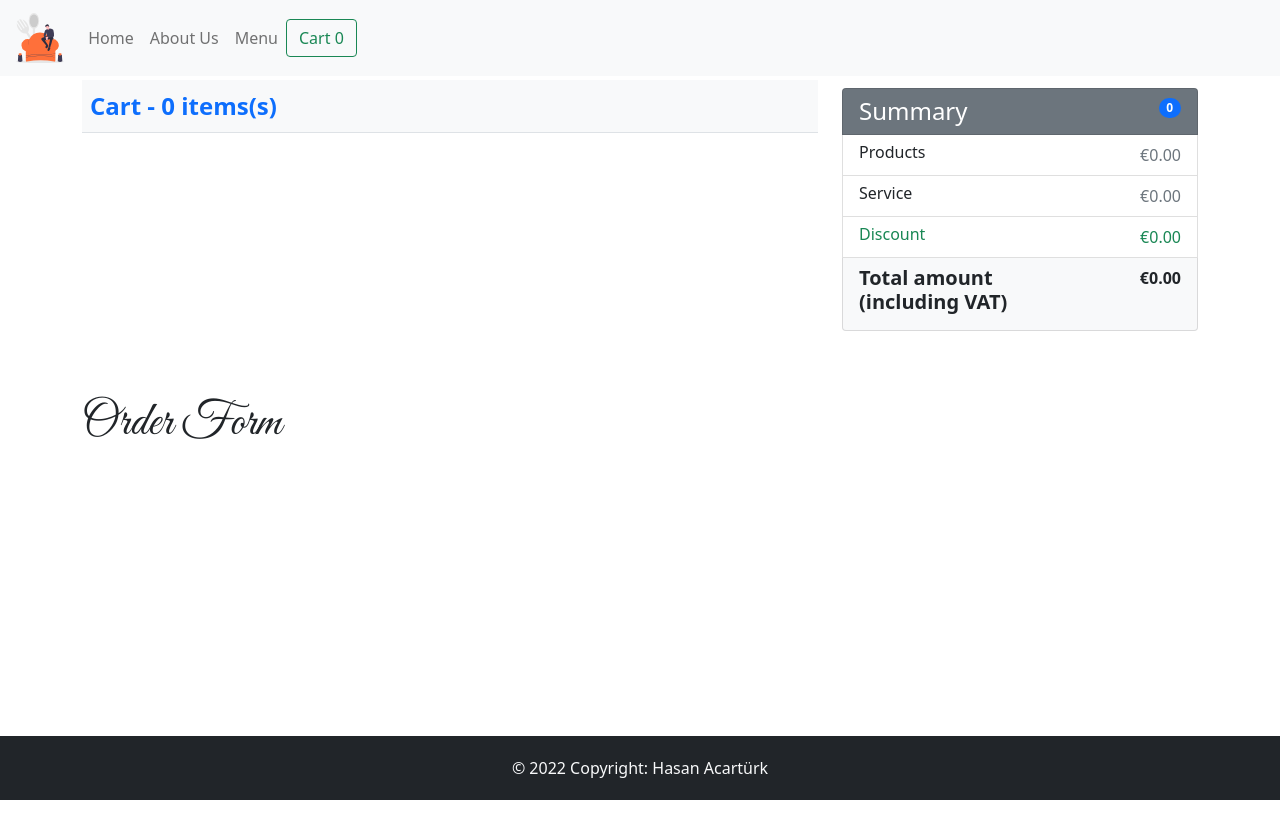
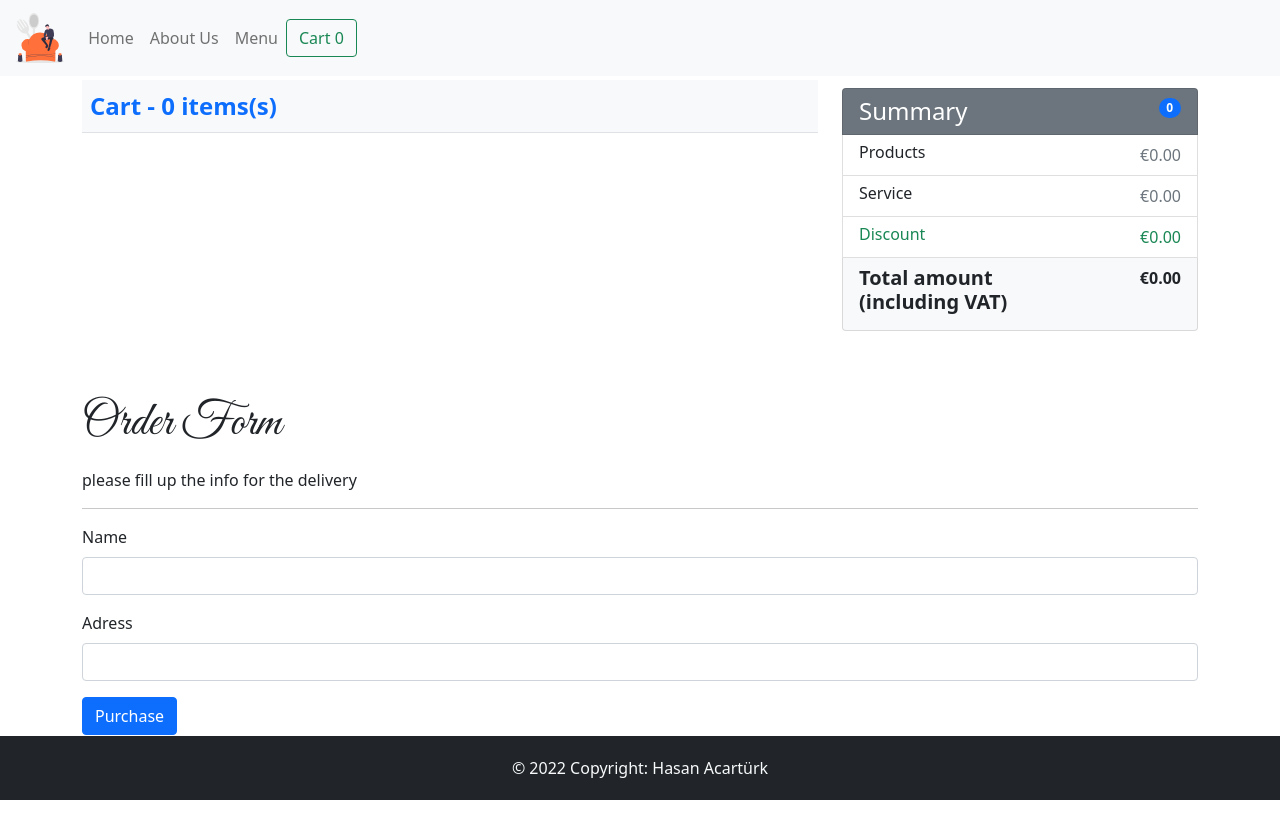
Before and after one commit to hsntrk/FE16-CR6-HasanAcartuerk, an Angular app: page /cart in a window 1280 px wide. Shown: the top 838 px of the page. Before the commit the page ends 800 px from the top, so only its background shows below. Built offline with nearby package versions, Linux system fonts and the light colour scheme.

Commit message:
order form added in cart

```diff
--- a/src/app/cart/cart.component.html
+++ b/src/app/cart/cart.component.html
@@ -69,6 +69,21 @@
 
 </div>
 
+<!-- Section Order Form -->
+
 <div class="container mt-5 mb-5 form-bottom">
-    <h1 class="mt-5 mb-5">Order Form</h1>
+    <h1 class="mt-5 mb-3">Order Form</h1>
+    <p>please fill up the info for the delivery</p>
+    <hr>
+    <form>
+        <div class="mb-3">
+            <label for="exampleInputNamel1" class="form-label">Name</label>
+            <input type="text" class="form-control" id="exampleInputNamel1" aria-describedby="nameHelp">
+        </div>
+        <div class="mb-3">
+            <label for="exampleInputAdress1" class="form-label">Adress</label>
+            <input type="text" class="form-control" id="exampleInputAdress1">
+        </div>
+        <button type="submit" class="btn btn-primary">Purchase</button>
+    </form>
 </div>
--- a/src/app/product-details/product-details.component.ts
+++ b/src/app/product-details/product-details.component.ts
@@ -1,6 +1,5 @@
 import { Component, OnInit } from '@angular/core';
 import { ActivatedRoute, Params } from '@angular/router';
-// package that have some methods and properties that will help us to get the value from the URL and use it further
 import { products } from '../products';
 import { CartService } from '../cart.service';
 import { IProducts } from '../IProducts';
```
